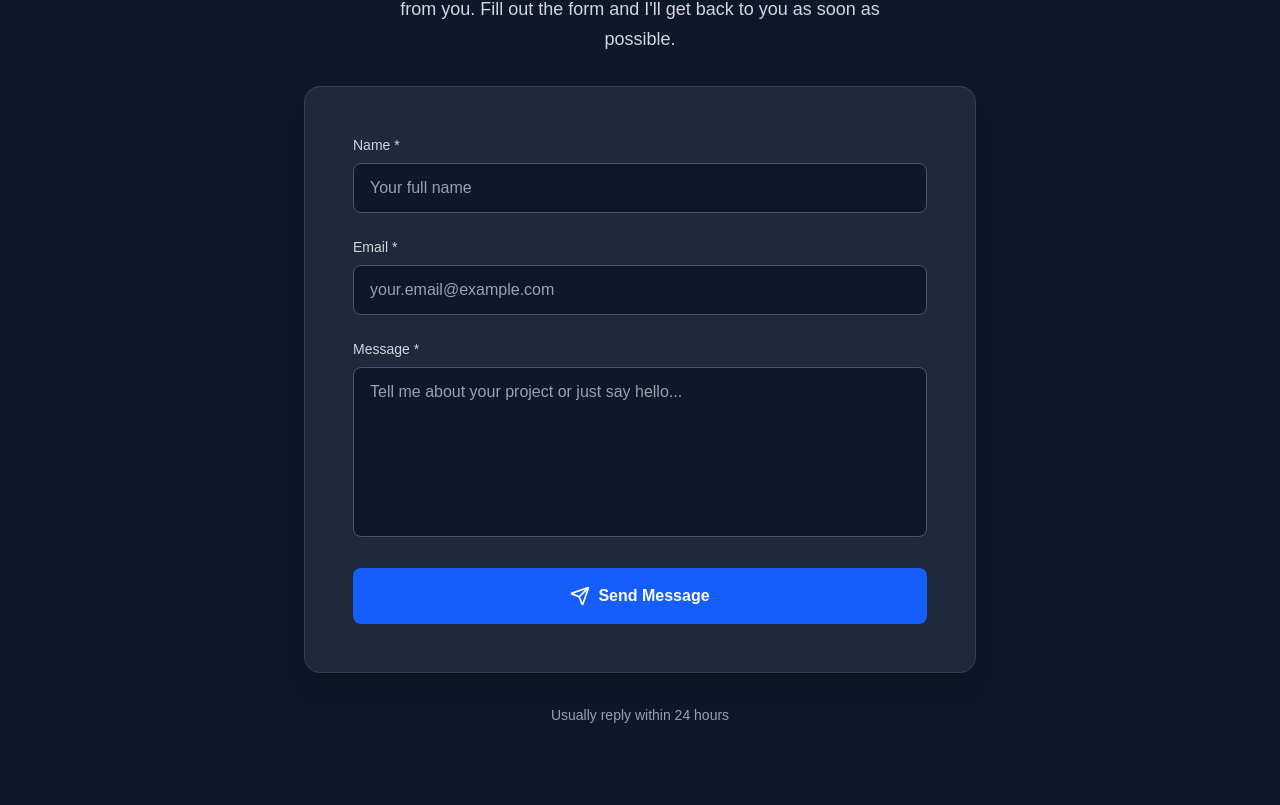
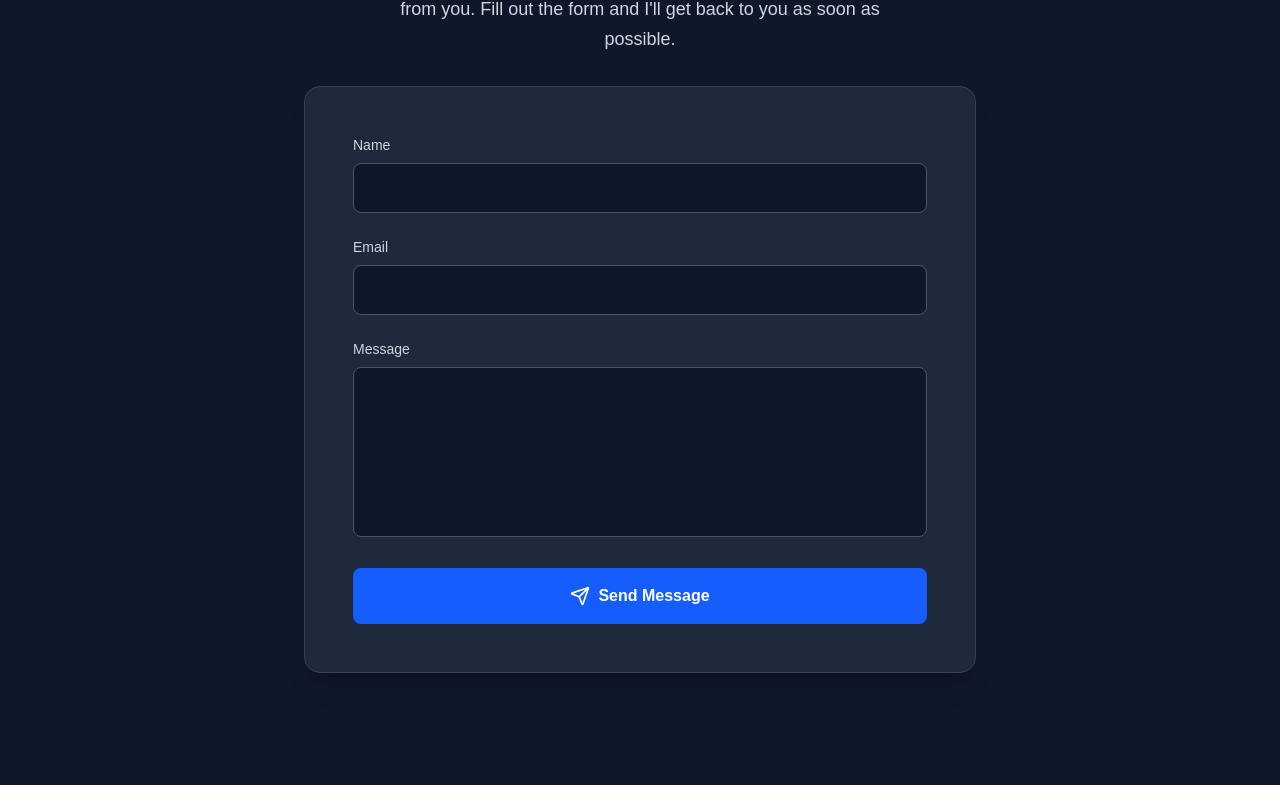
Before and after one commit to aybanmola22y/aivanne-mola2, a Next.js app: page / in a window 1280 px wide. Shown: the part 3068-3873 px from the top of the page. Built offline with nearby package versions, Linux system fonts and the light colour scheme.

Commit message:
alis ng kaartehan

```diff
--- a/src/app/Contact.tsx
+++ b/src/app/Contact.tsx
@@ -160,7 +160,7 @@ export default function Contact({ darkMode }: ContactProps) {
                   darkMode ? 'text-gray-300' : 'text-gray-700'
                 }`}
               >
-                Name *
+                Name
               </label>
               <input
                 type="text"
@@ -175,7 +175,7 @@ export default function Contact({ darkMode }: ContactProps) {
                     ? 'bg-[#0f172a] border-gray-600 text-white placeholder-gray-400 focus:ring-blue-500 focus:border-blue-500'
                     : 'bg-white border-gray-300 text-black placeholder-gray-500 focus:ring-blue-500 focus:border-blue-500'
                 } ${isSubmitting ? 'opacity-50 cursor-not-allowed' : ''}`}
-                placeholder="Your full name"
+                placeholder=""
               />
             </div>
 
@@ -187,7 +187,7 @@ export default function Contact({ darkMode }: ContactProps) {
                   darkMode ? 'text-gray-300' : 'text-gray-700'
                 }`}
               >
-                Email *
+                Email
               </label>
               <input
                 type="email"
@@ -202,7 +202,7 @@ export default function Contact({ darkMode }: ContactProps) {
                     ? 'bg-[#0f172a] border-gray-600 text-white placeholder-gray-400 focus:ring-blue-500 focus:border-blue-500'
                     : 'bg-white border-gray-300 text-black placeholder-gray-500 focus:ring-blue-500 focus:border-blue-500'
                 } ${isSubmitting ? 'opacity-50 cursor-not-allowed' : ''}`}
-                placeholder="your.email@example.com"
+                placeholder=""
               />
             </div>
 
@@ -214,7 +214,7 @@ export default function Contact({ darkMode }: ContactProps) {
                   darkMode ? 'text-gray-300' : 'text-gray-700'
                 }`}
               >
-                Message *
+                Message
               </label>
               <textarea
                 id="message"
@@ -229,7 +229,7 @@ export default function Contact({ darkMode }: ContactProps) {
                     ? 'bg-[#0f172a] border-gray-600 text-white placeholder-gray-400 focus:ring-blue-500 focus:border-blue-500'
                     : 'bg-white border-gray-300 text-black placeholder-gray-500 focus:ring-blue-500 focus:border-blue-500'
                 } ${isSubmitting ? 'opacity-50 cursor-not-allowed' : ''}`}
-                placeholder="Tell me about your project or just say hello..."
+                placeholder=""
               />
             </div>
 
@@ -275,9 +275,6 @@ export default function Contact({ darkMode }: ContactProps) {
           transition={{ duration: 0.6, delay: 0.4 }}
           className="text-center mt-8"
         >
-          <p className={`text-sm ${darkMode ? 'text-gray-400' : 'text-gray-500'}`}>
-            Usually reply within 24 hours
-          </p>
         </motion.div>
       </div>
     </section>
```
